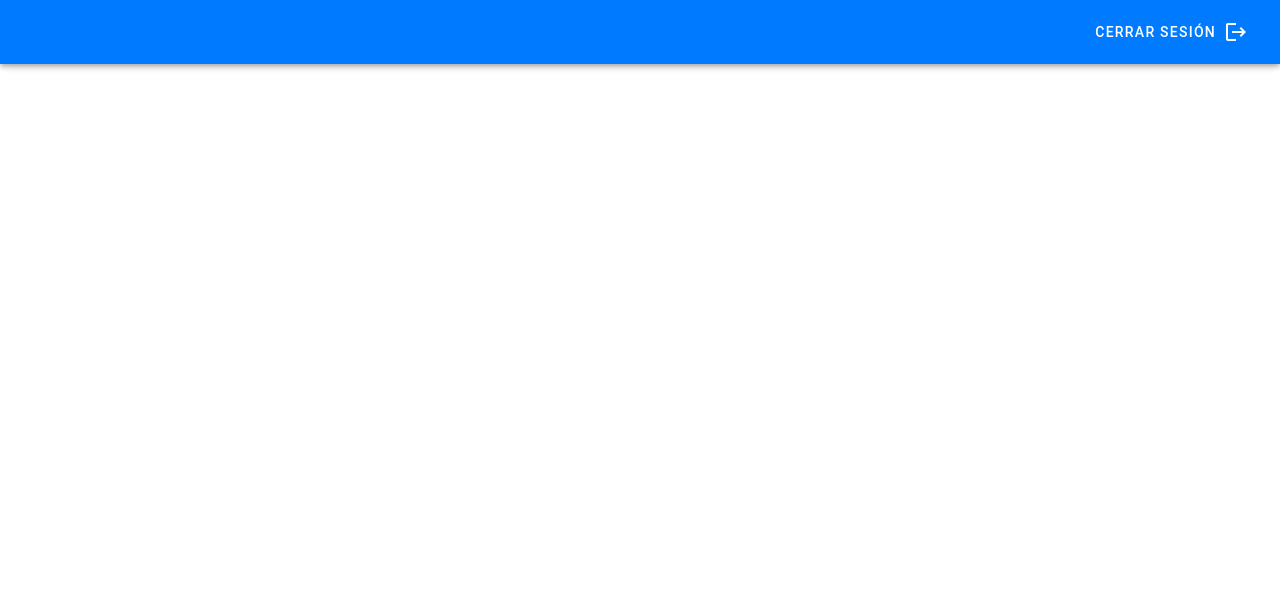
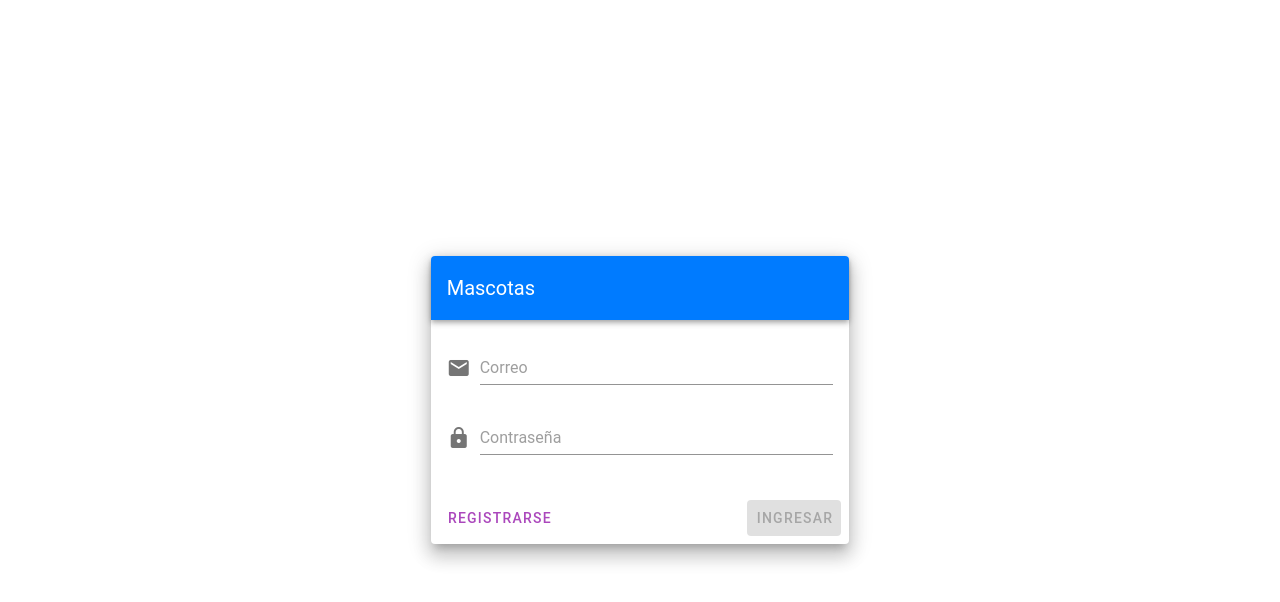
Before and after one commit to jecs27/mascotas630_front, a Vue app: page /login in a window 1280 px wide. Shown: the top 602 px of the page. Built offline with nearby package versions, Linux system fonts and the light colour scheme; a small style sheet from the web is missing.

Commit message:
se agrega flujo login

```diff
--- a/package.json
+++ b/package.json
@@ -7,10 +7,12 @@
     "build": "vue-cli-service build"
   },
   "dependencies": {
+    "axios": "^0.22.0",
     "core-js": "^3.6.5",
     "material-design-icons-iconfont": "6.1.0",
     "roboto-fontface": "*",
     "vue": "^2.6.11",
+    "vue-axios": "^3.3.7",
     "vue-router": "^3.2.0",
     "vuetify": "^2.4.0",
     "vuex": "^3.4.0"
--- a/src/App.vue
+++ b/src/App.vue
@@ -1,17 +1,5 @@
 <template>
   <v-app>
-    <v-app-bar app color="primary" dark >
-      <div class="d-flex align-center">
-
-      </div>
-
-      <v-spacer></v-spacer>
-      <v-btn target="_blank" text>
-        <span class="mr-2">Cerrar Sesión</span>
-        <v-icon>logout</v-icon>
-      </v-btn>
-    </v-app-bar>
-
     <v-main>
       <router-view/>
     </v-main>
--- a/src/main.js
+++ b/src/main.js
@@ -6,6 +6,9 @@ import vuetify from './plugins/vuetify'
 import 'roboto-fontface/css/roboto/roboto-fontface.css'
 import 'material-design-icons-iconfont/dist/material-design-icons.css'
 
+import axios from 'axios';
+import VueAxios from 'vue-axios';
+Vue.use(VueAxios, axios)
 Vue.config.productionTip = false
 
 new Vue({
--- a/src/router/index.js
+++ b/src/router/index.js
@@ -11,12 +11,12 @@ const routes = [
     component: Home
   },
   {
-    path: '/about',
-    name: 'About',
+    path: '/login',
+    name: 'login',
     // route level code-splitting
     // this generates a separate chunk (about.[hash].js) for this route
     // which is lazy-loaded when the route is visited.
-    component: () => import(/* webpackChunkName: "about" */ '../views/About.vue')
+    component: () => import( '../views/Login.vue')
   }
 ]
 
--- a/src/views/About.vue
+++ /dev/null
@@ -1,5 +0,0 @@
-<template>
-  <div class="about">
-    <h1>This is an about page</h1>
-  </div>
-</template>
--- a/src/views/Home.vue
+++ b/src/views/Home.vue
@@ -1,6 +1,20 @@
+
 <template>
+
 <v-container grid-list-sm >
   <v-layout row wrap>
+       <v-app-bar app color="primary" dark >
+      <div class="d-flex align-center">
+
+      </div>
+
+      <v-spacer></v-spacer>
+      <v-btn target="_blank" text>
+        <span class="mr-2">Cerrar Sesión</span>
+        <v-icon>logout</v-icon>
+      </v-btn>
+    </v-app-bar>
+
   <v-flex xs12 sm6 md4 >
     <v-card class="mx-auto" max-width="344">
       <v-card-title>Coco </v-card-title>
@@ -23,17 +37,80 @@
     </v-card>
     </v-flex>
   </v-layout>
+
+
+
+  <template>
+  <v-row justify="center">
+    <v-dialog
+      v-model="dialog"
+      persistent
+      max-width="600px"
+    >
+      <v-card>
+        <v-card-title>
+          <span class="text-h5">Registro de Mascotas</span>
+        </v-card-title>
+        <v-card-text>
+          <v-container>
+            <v-row>
+              <v-col
+                cols="12"
+                sm="6"
+              >
+                <v-text-field
+                  label="Nombre de la mascota*"
+                  required
+                ></v-text-field>
+              </v-col>
+
+              <v-col  cols="12"
+                sm="6">
+                <v-text-field
+                  label="Raza*"
+                  required
+                ></v-text-field>
+              </v-col>
+
+            </v-row>
+          </v-container>
+          <small style="color:red">*Campos Requeridos</small>
+        </v-card-text>
+        <v-card-actions>
+          <v-spacer></v-spacer>
+          <v-btn
+            color="red darken-1"
+            text
+            @click="dialog = false"
+          >
+            Cancelar
+          </v-btn>
+          <v-btn
+            color="green darken-1"
+            text
+            @click="dialog = false"
+          >
+            Guardar
+          </v-btn>
+        </v-card-actions>
+      </v-card>
+    </v-dialog>
+  </v-row>
+</template>
 </v-container>
+
+
+
+
 
 </template>
 
 
 <script>
-
-
   export default {
     data: () => ({
       show: false,
+      dialog: false
     }),
     components:{
 
--- /dev/null
+++ b/src/views/Login.vue
@@ -0,0 +1,147 @@
+<template>
+   <v-app id="login">
+      <v-main v-if="showLogin">
+         <v-container fluid fill-height>
+            <v-layout align-center justify-center>
+               <v-flex xs12 sm8 md6 lg4 xl2>
+                  <v-card class="elevation-12">
+                     <v-toolbar dark color="primary">
+                        <v-toolbar-title>Mascotas</v-toolbar-title>
+                     </v-toolbar>
+                     <v-card-text>
+                        <v-form>
+                           <v-text-field
+                           v-model="emailLogin"
+                             prepend-icon="mail"
+                              name="login"
+                              placeholder="Correo"
+                              type="text"
+                              id="emailLogin"
+                           ></v-text-field>
+                           <v-text-field
+                           v-model="passwordLogin"
+                              prepend-icon="lock"
+                              name="password"
+                              placeholder="Contraseña"
+                               id="passwordLogin"
+                           ></v-text-field>
+                        </v-form>
+                     </v-card-text>
+                     <v-card-actions>
+                          <v-btn color="purple lighten-1" text  @click="showRegisterForm()">Registrarse</v-btn>
+                        <v-spacer></v-spacer>
+                        <v-btn color="primary" :disabled="!canLogin" to="/">Ingresar</v-btn>
+                     </v-card-actions>
+                  </v-card>
+               </v-flex>
+            </v-layout>
+         </v-container>
+      </v-main>
+
+       <v-main v-if="!showLogin">
+         <v-container fluid fill-height>
+            <v-layout align-center justify-center>
+               <v-flex xs12 sm8 md6 lg4 xl2>
+                  <v-card class="elevation-12">
+                     <v-toolbar dark color="primary">
+                        <v-toolbar-title>Registro de Usuarios</v-toolbar-title>
+                     </v-toolbar>
+                     <v-card-text>
+                        <v-form>
+                             <v-text-field
+                            v-model="emailRegister"
+                            id="emailRegister"
+                              prepend-icon="mail"
+                              placeholder="Correo"
+                              required
+                              :rules="rules.mail"
+                           ></v-text-field>
+
+                           <v-text-field
+                           v-model="passwordRegister"
+                           id="passwordRegister"
+                              prepend-icon="lock"
+                              placeholder="Contraseña"
+                              type="password"
+                           ></v-text-field>
+
+                        </v-form>
+                     </v-card-text>
+                     <v-card-actions>
+                          <v-btn color="red lighten-2" text   @click="showLoginForm()">Volver</v-btn>
+                        <v-spacer></v-spacer>
+                          <v-btn dark color="green lighten" :disabled="!canRegister" @click="makeRegister()">Registrarse</v-btn>
+                     </v-card-actions>
+                  </v-card>
+               </v-flex>
+            </v-layout>
+         </v-container>
+      </v-main>
+
+        <v-dialog v-model="isLoading" persistent width="300" >
+            <v-card color="primary" dark >
+            <v-card-text>
+                Espere un moemnto por favor
+                <v-progress-linear indeterminate color="white" class="mb-0" ></v-progress-linear>
+            </v-card-text>
+            </v-card>
+            </v-dialog>
+
+   </v-app>
+</template>
+
+<script>
+import {axios} from "axios";
+
+export default {
+    name: 'Login',
+    data: () => ({
+        emailLogin:'',
+        passwordLogin:'',
+        emailRegister:'',
+        passwordRegister:'',
+        showLogin: true,
+        showRegistro: false,
+        isLoading:false,
+        rules:{
+            mail: [
+            val => (val || '').length > 0 && (/@gmail.com\s*$/.test(val)) || 'Solo Correos Gmail',
+            ],
+        },
+    }),
+    computed:{
+        canLogin(){
+            return(
+                this.passwordLogin != '' &&
+                this.emailLogin != ''
+            );
+        },
+        canRegister(){
+            return(
+                this.passwordRegister != '' &&
+                this.emailRegister != ''
+            );
+        },
+    },
+    props: {
+        source: String,
+    },
+    methods:{
+        showRegisterForm() {
+            this.showLogin = false;
+            this.emailLogin = '';
+            this.passwordLogin = '';
+        },
+        showLoginForm() {
+             this.showLogin = true;
+            this.emailRegister = '';
+            this.passwordRegister = '';
+        },
+        async makeRegister(){
+            this.isLoading = true;
+            console.log(this.emailRegister);
+            setTimeout(() => (this.isLoading = false), 4000)
+        }
+    },
+}
+</script>
```
Also changed, not shown: 1 other file (tests, documents, lock files or other folders).
